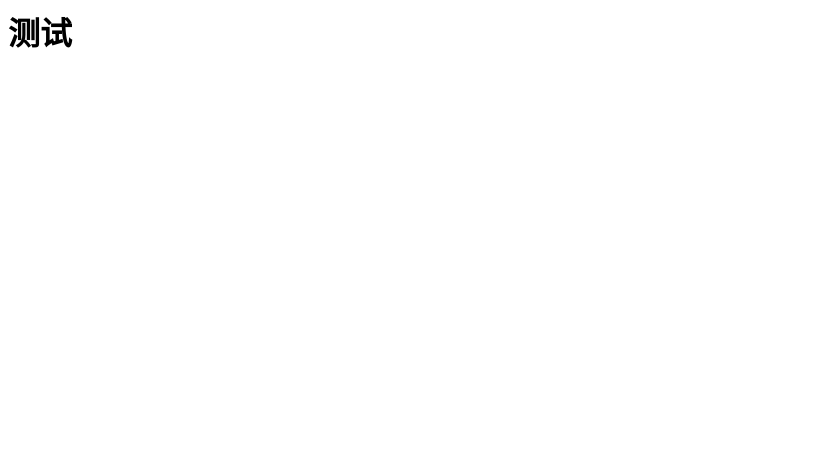
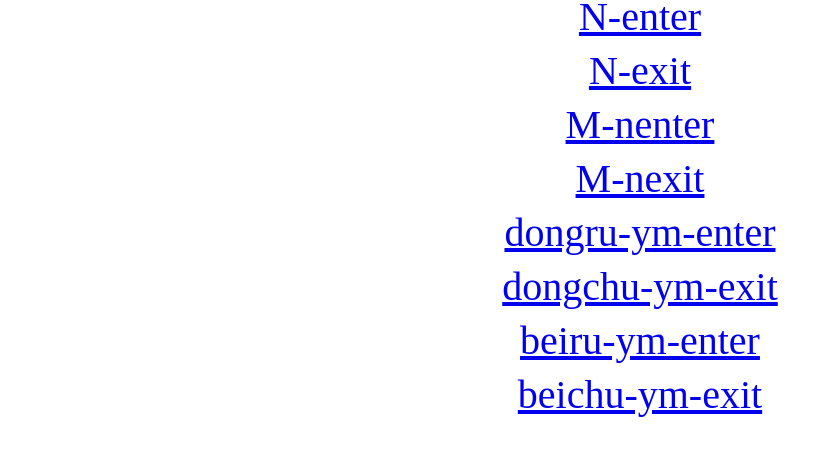
Before and after one commit to CHENCHENDD/zzu.github.io, a plain HTML site: page index.html in a window 1280 px wide. Shown: the whole page, without its empty margins (0-832 px from the left). Drawn offline with Linux system fonts and the light colour scheme.

Commit message:
Update index.html

```diff
--- a/index.html
+++ b/index.html
@@ -1 +1,42 @@
-<h1>测试</h1>
+<html>
+    <head>
+        <title> 郑州大学中台 </title>
+    </head>
+
+    <body>
+
+        <a href="\enter\N-enter.html"_blank"> <div style="width:100%;min-height:18px;line-height:18px;font-size:40px;color:#666;text-align:center"> N-enter</span></a><br>
+         <br>
+         <br>
+
+      <a href="\exit\N-exit.html"_blank"><div style="width:100%;min-height:18px;line-height:18px;font-size:40px;color:#666;text-align:center"> N-exit</span></a>
+        <br>
+         <br>
+         <br>
+
+       <a href="\N-enter\enter2.html"_blank"> <div style="width:100%;min-height:18px;line-height:18px;font-size:40px;color:#666;text-align:center"> M-nenter</span></a><br>
+         <br>
+         <br>
+
+      <a href="\N-exit\exit2.html"_blank"><div style="width:100%;min-height:18px;line-height:18px;font-size:40px;color:#666;text-align:center"> M-nexit</span></a>
+        <br>
+         <br>
+         <br>
+
+
+         <a href="\东门入口-yimin\1yimin.html"_blank"> <div style="width:100%;min-height:18px;line-height:18px;font-size:40px;color:#666;text-align:center"> dongru-ym-enter</span></a><br>
+         <br>
+         <br>
+          <a href="\东门出口-yimin\2yimin.html"_blank"> <div style="width:100%;min-height:18px;line-height:18px;font-size:40px;color:#666;text-align:center"> dongchu-ym-exit</span></a><br>
+         <br>
+         <br>
+          <a href="\北门入口-yimin\3yimin.html"_blank"> <div style="width:100%;min-height:18px;line-height:18px;font-size:40px;color:#666;text-align:center"> beiru-ym-enter</span></a><br>
+         <br>
+         <br>
+          <a href="\北门出口-yimin\4yimin.html"_blank"> <div style="width:100%;min-height:18px;line-height:18px;font-size:40px;color:#666;text-align:center"> beichu-ym-exit</span></a><br>
+         <br>
+         <br>
+
+    </body>
+
+</html>
```
